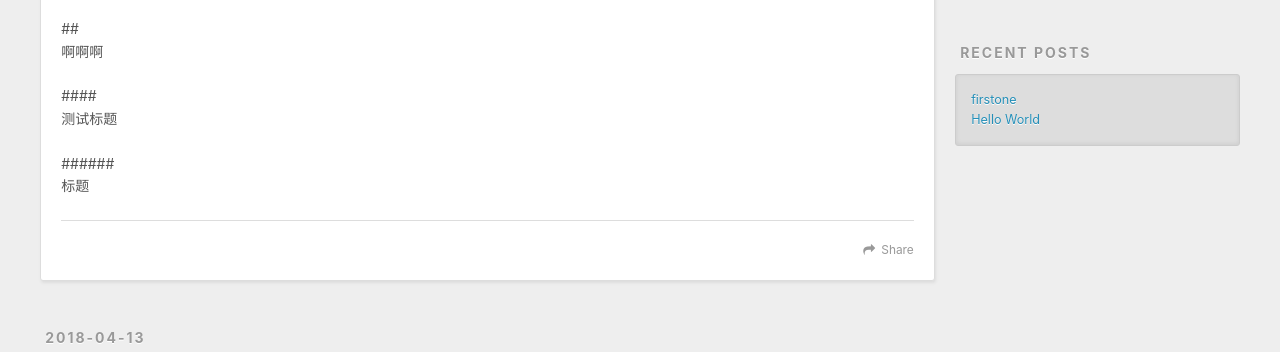
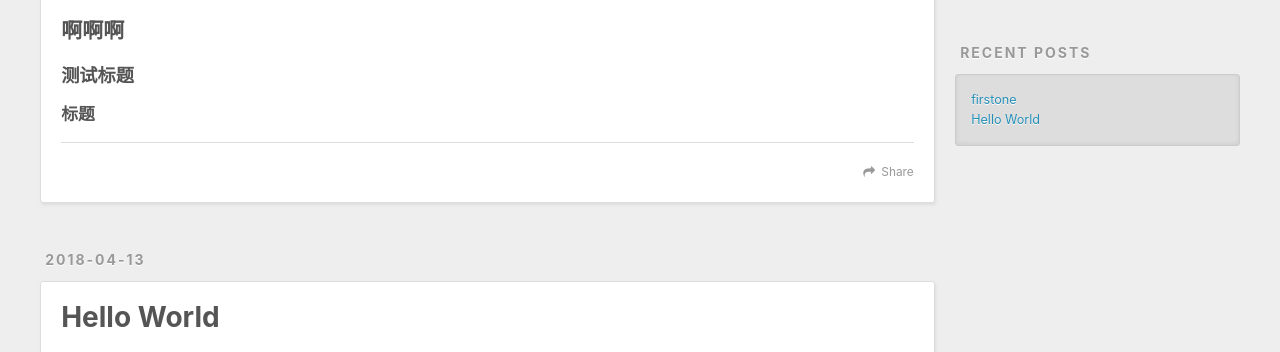
Before and after one commit to novaTF/hexo, a plain HTML site: page index.html in a window 1280 px wide. Shown: the part 435-787 px from the top of the page. Drawn offline with nearby package versions, Linux system fonts and the light colour scheme.

Commit message:
Site updated: 2018-04-13 16:10:43

```diff
--- a/index.html
+++ b/index.html
@@ -84,10 +84,7 @@
 
     <div class="article-entry" itemprop="articleBody">
 
-        <p>##<br>啊啊啊</p>
-<p>####<br>测试标题</p>
-<p>######<br>标题</p>
-
+        <h2 id="啊啊啊"><a href="#啊啊啊" class="headerlink" title="啊啊啊"></a>啊啊啊</h2><h3 id="测试标题"><a href="#测试标题" class="headerlink" title="测试标题"></a>测试标题</h3><h4 id="标题"><a href="#标题" class="headerlink" title="标题"></a>标题</h4>
 
     </div>
     <footer class="article-footer">
```
Also changed, not shown: 2018/04/13/firstone/index.html (+5 -8 lines).
